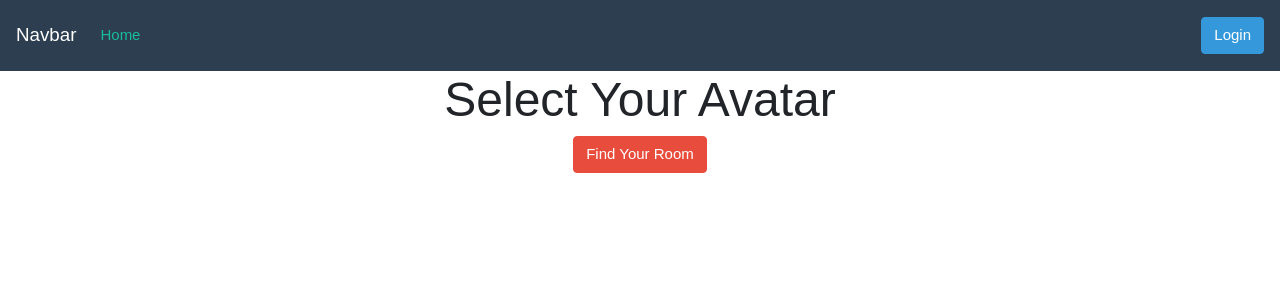
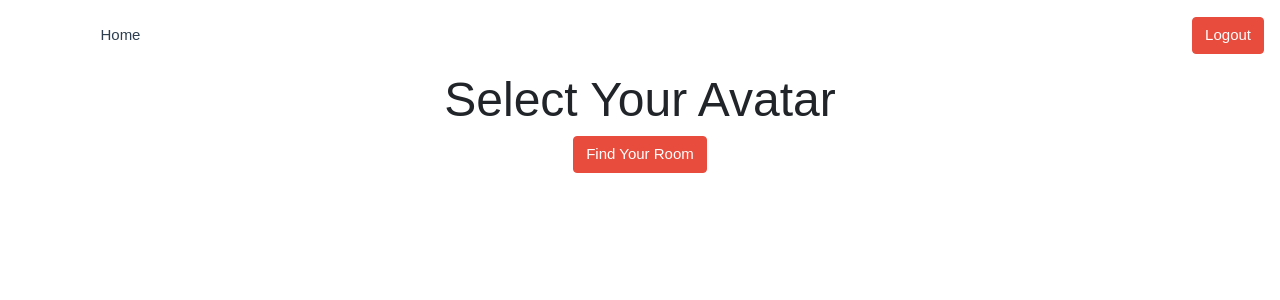
Before and after one commit to vr-tictactoe/tictactoe-web, a React (Create React App) app: page /avatar in a window 1280 px wide. Shown: the top 300 px of the page. Built offline with nearby package versions, Linux system fonts and the light colour scheme.

Commit message:
hilangkan background navbar

```diff
--- a/src/Components/NavBar.js
+++ b/src/Components/NavBar.js
@@ -7,14 +7,8 @@ export default class NavBar extends Component {
   constructor (props) {
     super (props)
     this.state ={
-      statusLogin: false
+      statusLogin: true
     }
-  }
-
-  loginHandle (e) {
-    e.preventDefault()
-    this.setState({statusLogin: true})
-    console.log(this.state.statusLogin);
   }
 
   logoutHandle (e) {
@@ -26,7 +20,7 @@ export default class NavBar extends Component {
   render () {
     const statusLogin = this.state.statusLogin
     return (
-      <nav className="navbar navbar-expand-lg navbar-dark bg-primary">
+      <nav className="navbar navbar-expand-lg navbar-dark">
         <Link className="navbar-brand" to="/">Navbar</Link>
         <button className="navbar-toggler" type="button" data-toggle="collapse"
          data-target="#navbarColor01" aria-controls="navbarColor01"
@@ -41,9 +35,7 @@ export default class NavBar extends Component {
             </li>
           </ul>
           <form className="form-inline my-2 my-lg-0">
-            {!statusLogin ? <button className="btn btn-info my-2 my-sm-0" type="submit" onClick={this.loginHandle.bind(this)}>Login</button>
-              : <button className="btn btn-danger my-2 my-sm-0" type="submit" onClick={this.logoutHandle.bind(this)}>Logout</button>
-          }
+            {statusLogin && <button className="btn btn-danger my-2 my-sm-0" type="submit" onClick={this.logoutHandle.bind(this)}>Logout</button>}
           </form>
         </div>
       </nav>
```
